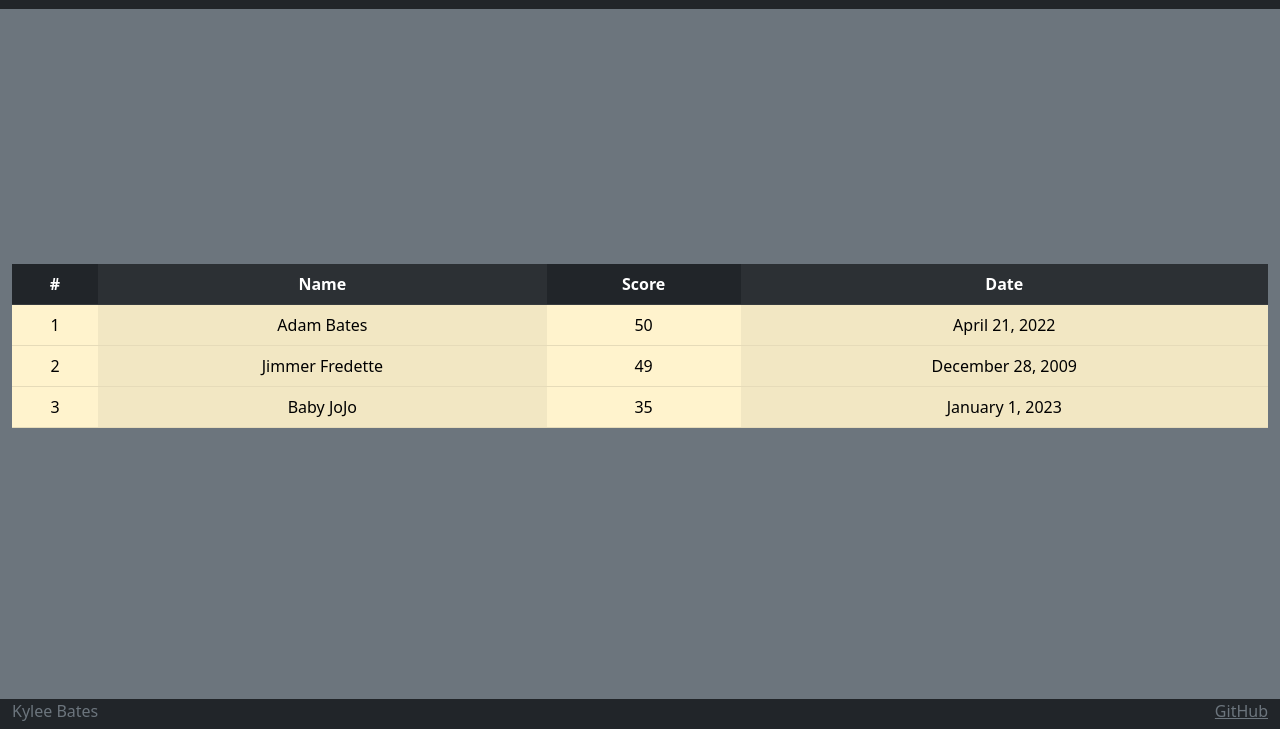
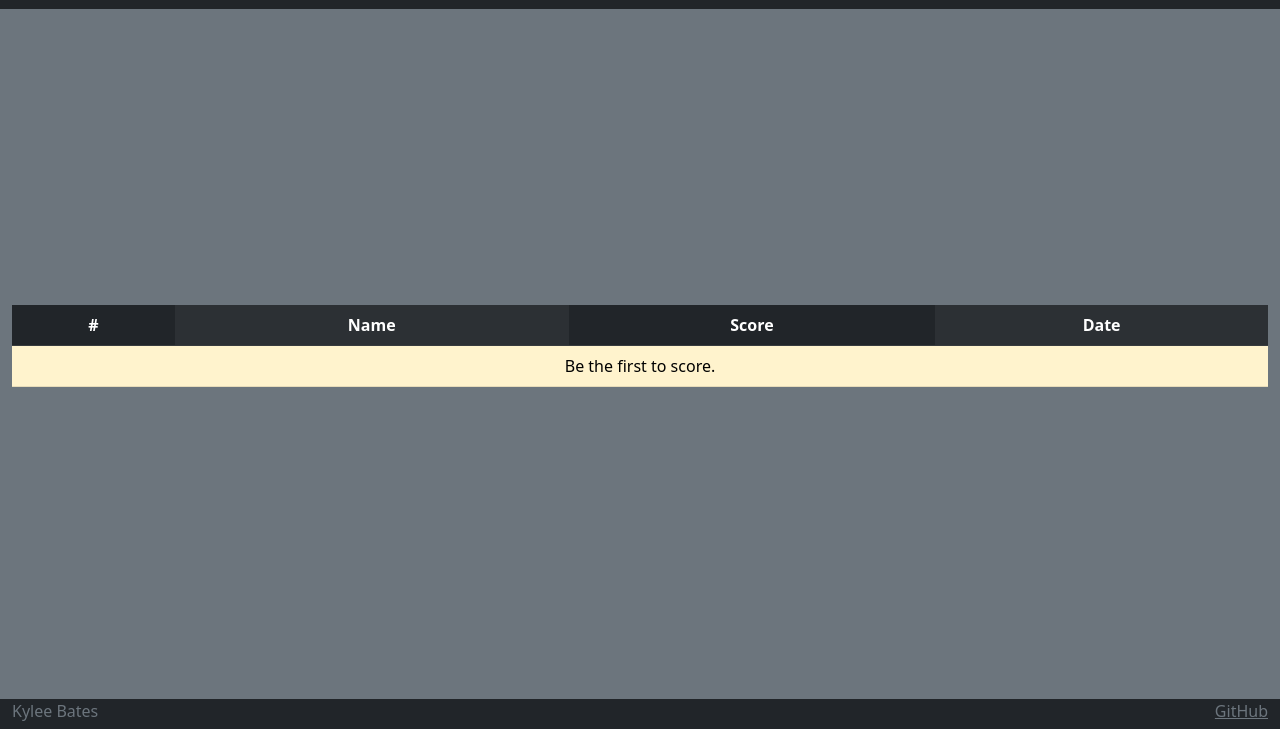
Before and after one commit to kybates/simon, a plain HTML site: page scores.html in a window 1280 px wide. Shown: the part 71-800 px from the top of the page. Drawn offline with nearby package versions, Linux system fonts and the light colour scheme.

Commit message:
Updated scores.html

```diff
--- a/scores.html
+++ b/scores.html
@@ -47,26 +47,7 @@
                         <th>Date</th>
                     </tr>
                 </thead>
-                <tbody>
-                    <tr>
-                        <td>1</td>
-                        <td>Adam Bates</td>
-                        <td>50</td>
-                        <td>April 21, 2022</td>
-                    </tr>
-                    <tr>
-                        <td>2</td>
-                        <td>Jimmer Fredette</td>
-                        <td>49</td>
-                        <td>December 28, 2009</td>
-                    </tr>
-                    <tr>
-                        <td>3</td>
-                        <td>Baby JoJo</td>
-                        <td>35</td>
-                        <td>January 1, 2023</td>
-                    </tr>
-                </tbody>
+                <tbody id="scores"></tbody>
             </table>
         </main>
 
```
Also changed, not shown: 1 other file.
